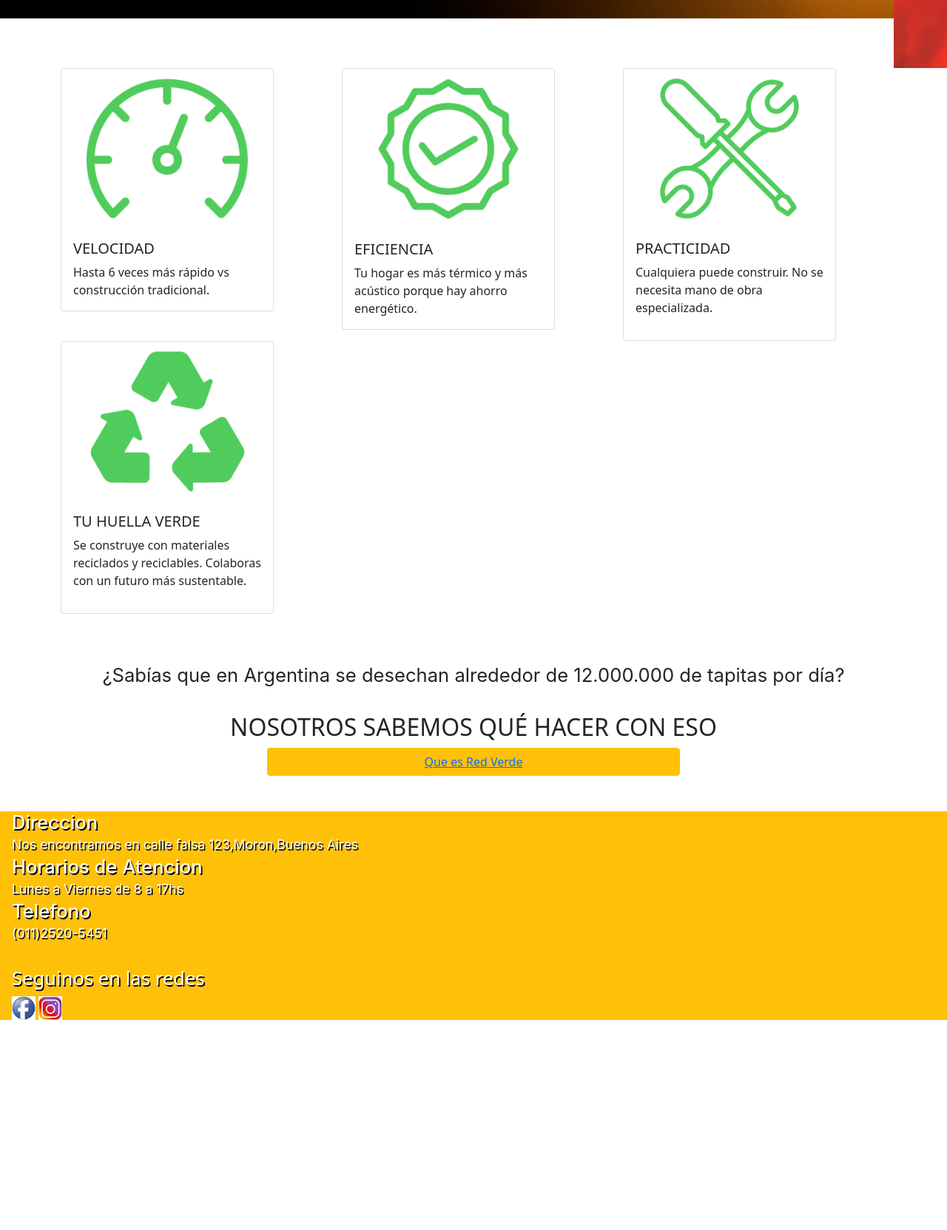
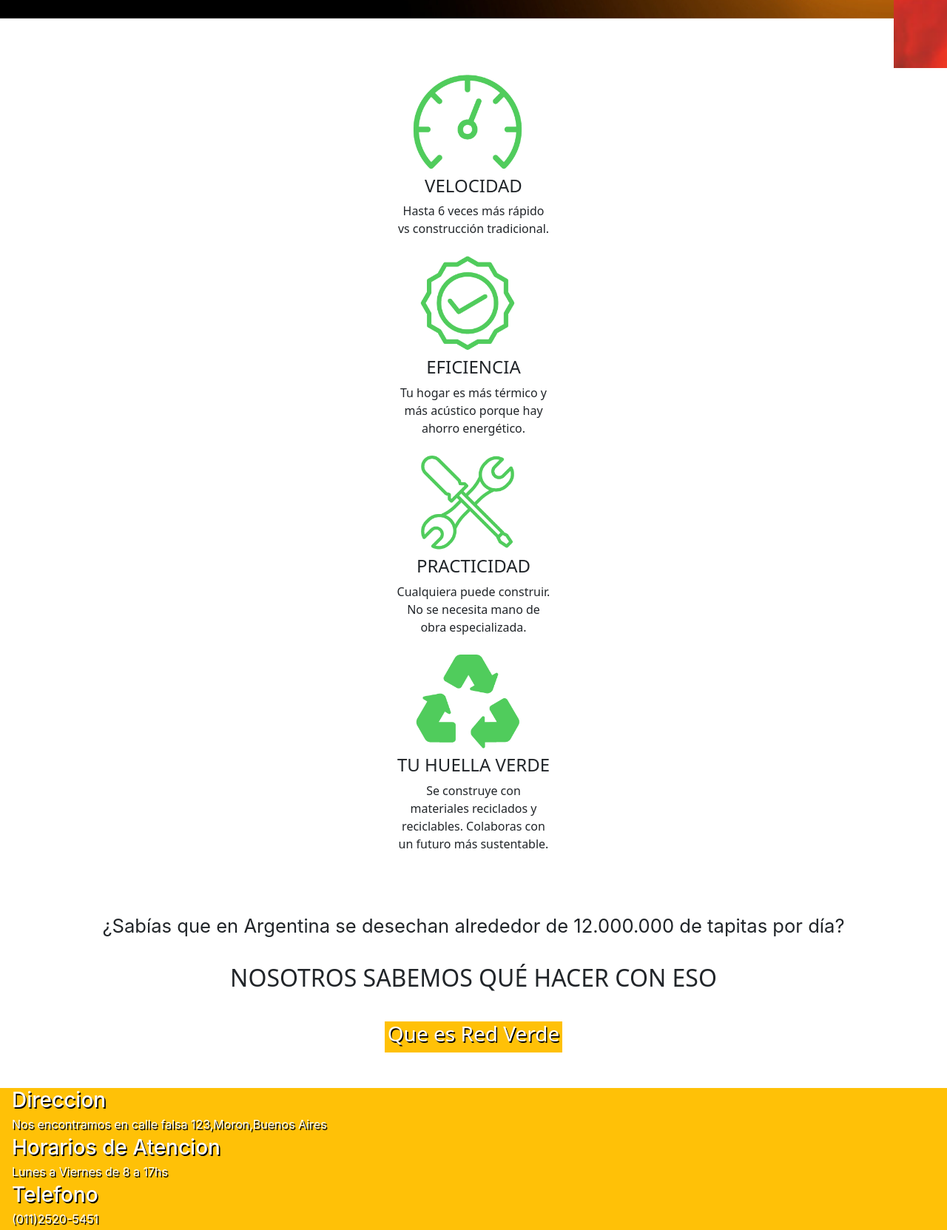
Before and after one commit to EliasJoelArrua/Red-Verde-Arrua-Elias, a plain HTML site: page index.html in a window 1280 px wide. Shown: the part 830-2493 px from the top of the page at 74% size. Before the commit the page ends 2209 px from the top, so only its background shows below. Drawn offline with nearby package versions, Linux system fonts and the light colour scheme.

Commit message:
Cambios 22/08

```diff
--- a/css/styles.css
+++ b/css/styles.css
@@ -4,9 +4,29 @@
     box-sizing: border-box;
 }
 /*INICIO*/
+.section-beneficios{
+    display: flex;
+    flex-direction: column;
+    justify-content: space-evenly;
+}
+.section-beneficios__box{
+    width: 13rem;
+    align-self: center;
+    justify-content: center;
+}
+.section-beneficios__box__img{
+    width: 12rem;
+}
+.section-beneficios__box__title{
+    text-align: center;
+}
+.section-beneficios__box__text{
+    text-align: center;
+}
 .atajo-RedVerde{
     display: flex;
     flex-direction: column;
+    justify-content: center;
 }
 .atajo-RedVerde__1{
     margin-top: 4rem;
@@ -18,35 +38,55 @@
     margin-top: 1rem;
     text-align: center;
 }
-.footer1{
-    margin-top: 3rem;
+.box-Boton{
+    display: flex;
+    flex-direction: row;
+    justify-content: center;
+}
+.boton-Link{
+    width: 15rem;
+    margin: 2rem;
+    text-align: center;
     background-color: #ffc107;
-    width: auto;
+    text-decoration: none;
+    color: white;
+    text-shadow: black 0.1rem 0.1rem;
+    transition: color 1s background-color 1s ;
 }
-.footer__1{
+.boton-Link:hover{
+    color: white;
+    background-color: #ffc107cc;
+}
+.footer{
+    display: flex;
+    flex-direction: column;
+    margin-top: 1rem;
+    background-color: #ffc107;
+}
+.footer__Box{
+    margin-left: 1rem;
+}
+.footer__Box__1{
+    margin-bottom: 0.2rem;
     text-shadow: rgb(0, 0, 0) 0.1rem 0.1rem;
     color: rgb(253, 252, 252);
     font-family: -apple-system, BlinkMacSystemFont, 'Segoe UI', Roboto, Oxygen, Ubuntu, Cantarell, 'Open Sans', 'Helvetica Neue', sans-serif;
-    margin-left: 1rem;
-    margin-bottom: 0.1rem;
 }
-.footer__2{
+.footer__Box__2{
+    margin-bottom: 0.2rem;
     text-shadow: rgb(5, 5, 5) 0.1rem 0.1rem;
     color: rgb(253, 253, 253);
     font-family: -apple-system, BlinkMacSystemFont, 'Segoe UI', Roboto, Oxygen, Ubuntu, Cantarell, 'Open Sans', 'Helvetica Neue', sans-serif;
+}
+.footer__Redes{
     margin-left: 1rem;
-    margin-bottom: 0.1rem;
+    margin-top: 0.2rem;
 }
-.redes{
-    margin-top: 2rem;
-    margin-left: 1rem;
-}
-.redes__1{
+.footer__Redes__1{
     color:white;
     text-shadow: black 0.1rem 0.1rem;
-    margin-bottom: 0.5rem;
 }
-.redes__2{
+.Redes__2{
     width: 2rem;
 }
 
@@ -62,38 +102,32 @@
     text-shadow: black 0.1rem 0.1rem;
     padding: 1rem;
 }
-.footer1{
-    margin-top: 3rem;
-    background-color: #ffc107;
-    width: 100%;
+.section-ladrillos{
+    display: flex;
+    flex-direction: column;
+    justify-content: space-evenly;
+    width: auto;
 }
-.footer__1{
-    text-shadow: rgb(0, 0, 0) 0.1rem 0.1rem;
-    color: rgb(253, 252, 252);
-    font-family: -apple-system, BlinkMacSystemFont, 'Segoe UI', Roboto, Oxygen, Ubuntu, Cantarell, 'Open Sans', 'Helvetica Neue', sans-serif;
-    margin-left: 1rem;
-    margin-bottom: 0.1rem;
+.section-ladrillos__box{
+    width: 20rem;
+    align-self: center;
 }
-.footer__2{
-    text-shadow: rgb(5, 5, 5) 0.1rem 0.1rem;
-    color: rgb(253, 253, 253);
-    font-family: -apple-system, BlinkMacSystemFont, 'Segoe UI', Roboto, Oxygen, Ubuntu, Cantarell, 'Open Sans', 'Helvetica Neue', sans-serif;
-    margin-left: 1rem;
-    margin-bottom: 0.1rem;
+.section-ladrillos__box__img{
+    width: 15rem;
 }
-.redes{
-    margin-top: 2rem;
-    margin-left: 1rem;
+.section-ladrillos__box__title{
+    text-align: center;
+    width: 15rem;
+    font-size: 1.2rem;
 }
-.redes__1{
-    color:white;
-    text-shadow: black 0.1rem 0.1rem;
-    margin-bottom: 0.5rem;
+.section-ladrillos__box__text{
+    font-size: 1.2rem;
+    text-align: center;
+    width: 15rem;
 }
-.redes__2{
-    width: 2rem;
-}
+
 /*QUIENES SOMOS*/
+
 .quienessomos{
     display: flex;
     flex-direction: column;
@@ -130,37 +164,7 @@
     padding-top: 1rem;
     margin: 1rem;
 }
-.footer1{
-    margin-top: 3rem;
-    background-color: #ffc107;
-    width: 100%;
-}
-.footer__1{
-    text-shadow: rgb(0, 0, 0) 0.1rem 0.1rem;
-    color: rgb(253, 252, 252);
-    font-family: -apple-system, BlinkMacSystemFont, 'Segoe UI', Roboto, Oxygen, Ubuntu, Cantarell, 'Open Sans', 'Helvetica Neue', sans-serif;
-    margin-left: 1rem;
-    margin-bottom: 0.1rem;
-}
-.footer__2{
-    text-shadow: rgb(5, 5, 5) 0.1rem 0.1rem;
-    color: rgb(253, 253, 253);
-    font-family: -apple-system, BlinkMacSystemFont, 'Segoe UI', Roboto, Oxygen, Ubuntu, Cantarell, 'Open Sans', 'Helvetica Neue', sans-serif;
-    margin-left: 1rem;
-    margin-bottom: 0.1rem;
-}
-.redes{
-    margin-top: 2rem;
-    margin-left: 1rem;
-}
-.redes__1{
-    color:white;
-    text-shadow: black 0.1rem 0.1rem;
-    margin-bottom: 0.5rem;
-}
-.redes__2{
-    width: 2rem;
-}
+
 /*QUE ES RED VERDE*/
 
 .que-Es-RedVerde{
@@ -176,18 +180,36 @@
     font-size: 1.2rem;
     text-align: center;
 }
-.atajo-Productos{
-    border: #89d631 solid 0.1rem;
+.link-productos{
+    text-decoration: none;
     color: white;
-    text-shadow: black 0.1rem 0.2rem;
+}
+.section-QueEsRV{
+    display: flex;
+    flex-direction: column;
+    justify-content: space-evenly;
+}
+.queEsRV-Title{
     text-align: center;
-    font-size: 1rem;
-    height: 4rem;
-    width: 10rem;
-    padding: 0.8rem;
-    background: linear-gradient(#89d631,white);
-    margin: 3rem 6rem 3rem 6rem;
+    margin: 1rem;
 }
+.section-QueEsRV__box{
+    align-self: center;
+    width: 20rem;
+    margin: 1rem;
+}
+.section-QueEsRV__box__img{
+    width: 20rem;
+}
+.section-QueEsRV__box__title{
+    width: 20rem;
+    text-align: center;
+}
+.section-QueEsRV__box__text{
+    width: 20rem;
+    text-align: center;
+}
+
 /*RECICLAR CON NOSOTROS*/
 
 .titulo-reciclarconnosotros{
@@ -202,10 +224,12 @@
     font-family: -apple-system, BlinkMacSystemFont, 'Segoe UI', Roboto, Oxygen, Ubuntu, Cantarell, 'Open Sans', 'Helvetica Neue', sans-serif;
     background-color:#ffc107;
 }
-.foto-reciclando{
-    width: 20rem;
-    height: 15rem;
-    margin: 1rem;
+.section-reciclar{
+    display: flex;
+    flex-direction: column;
+}
+.section-reciclar__text{
+    font-size: 1.2rem;
 }
 .contacto{
     margin: 1.6rem;
@@ -216,6 +240,28 @@
     font-family: -apple-system, BlinkMacSystemFont, 'Segoe UI', Roboto, Oxygen, Ubuntu, Cantarell, 'Open Sans', 'Helvetica Neue', sans-serif;
     font-size: 1.5rem;
     line-height: 1.6rem;
+    margin: 1.6rem;
+}
+/*CONTACTO*/
+.contacto-Title{
+    margin-top: 0.5rem;
+    margin-bottom: 0.5rem;
+    background-color: #ffc107;
+    height: 5rem;
+}
+.contacto-Title__1{
+    text-align: center;
+    color: white;
+    text-shadow: black 0.1rem 0.1rem;
+    padding: 1rem;
+}
+.contacto-Box{
+    margin: 1.6rem;
+}
+.contacto-2{
+    display: flex;
+    flex-direction: column;
+    justify-content: space-evenly;
     margin: 1.6rem;
 }
 
--- a/index.html
+++ b/index.html
@@ -35,6 +35,9 @@
             <li class="nav-item">
               <a class="nav-link" href="reciclarConNosotros.html">Reciclar con nosotros</a>
             </li>
+            <li class="nav-item">
+              <a class="nav-link" href="contacto.html">Contacto</a>
+            </li>
         </div>
       </div>
     </nav>
@@ -51,72 +54,48 @@
         </div>
       </div>
     </div>
-    <div class="container">
-      <div class="row">
-        <div class="col-sm">
-          <div class="card" style="width: 18rem;">
-            <img src="imagenes/ico-velocidad.png" class="card-img-top" alt="...">
-            <div class="card-body">
-              <h5 class="card-title">VELOCIDAD</h5>
-              <p class="card-text">Hasta 6 veces más rápido vs construcción tradicional.</p>
-            </div>
-          </div>
-        </div>
-        <div class="col-sm">
-          <div class="card" style="width: 18rem;">
-            <img src="imagenes/ico-eficiencia.png" class="card-img-top" alt="...">
-            <div class="card-body">
-              <h5 class="card-title">EFICIENCIA</h5>
-              <p class="card-text">Tu hogar es más térmico y más acústico porque hay ahorro energético.</p>
-            </div>
-          </div>
-        </div>
-        <div class="col-sm">
-          <div class="card" style="width: 18rem;">
-            <img src="imagenes/ico-practicidad.png" class="card-img-top" alt="">
-            <div class="card-body">
-              <h5 class="card-title">PRACTICIDAD</h5>
-              <p>Cualquiera puede construir. No se necesita mano de obra especializada.</p>
-            </div>
-          </div>
-        </div>
-        <div class="col-sm">
-          <div class="card" style="width: 18rem;">
-            <img src="imagenes/ico-huella-verde.png" alt="">
-            <div class="card-body">
-              <h5>TU HUELLA VERDE</h5>
-              <p>Se construye con materiales reciclados y reciclables. Colaboras con un futuro más sustentable.</p>
-            </div>
-          </div>
-        </div>
+    <section class="section-beneficios">
+      <div class="section-beneficios__box">
+        <img class="section-beneficios__box__img" src="imagenes/ico-velocidad.png" alt="">
+        <h4 class="section-beneficios__box__title">VELOCIDAD</h4>
+        <p class="section-beneficios__box__text">Hasta 6 veces más rápido vs construcción tradicional.</p>
       </div>
-    </div>
+      <div class="section-beneficios__box">
+        <img class="section-beneficios__box__img"  src="imagenes/ico-eficiencia.png" alt="">
+        <h4 class="section-beneficios__box__title">EFICIENCIA</h4>
+        <p class="section-beneficios__box__text">Tu hogar es más térmico y más acústico porque hay ahorro energético.</p>
+      </div>
+      <div class="section-beneficios__box">
+        <img class="section-beneficios__box__img"  src="imagenes/ico-practicidad.png" alt="">
+        <h4 class="section-beneficios__box__title">PRACTICIDAD</h4>
+        <p class="section-beneficios__box__text">Cualquiera puede construir. No se necesita mano de obra especializada.</p>
+      </div>
+      <div class="section-beneficios__box">
+        <img class="section-beneficios__box__img"  src="imagenes/ico-huella-verde.png" alt="">
+        <h4 class="section-beneficios__box__title">TU HUELLA VERDE</h4>
+        <p class="section-beneficios__box__text">Se construye con materiales reciclados y reciclables. Colaboras con un futuro más sustentable.</p>
+      </div>
+    </section>
     <div class="atajo-RedVerde">
       <p class="atajo-RedVerde__1">¿Sabías que en Argentina se desechan alrededor de 12.000.000 de tapitas por día?</p>
       <h3 class="atajo-RedVerde__2">NOSOTROS SABEMOS QUÉ HACER CON ESO</h3>
-      <div class="container">
-        <div class="d-grid gap-2 col-6 mx-auto">
-          <div type="button" class="btn btn-warning btn-md">
-            <a href="queEsRedVerde.html">Que es Red Verde</a>
-          </div>
-        </div>
+      <div class="box-Boton">
+        <a class="boton-Link" href="queEsRedVerde.html"><h3>Que es Red Verde</h3></a>
       </div>
     </div>
-    <footer class="footer1">
-      <div class="row">
-        <div class="col-6">
-          <h3 class="footer__1">Direccion</h3>
-          <p class="footer__2">Nos encontramos en calle falsa 123,Moron,Buenos Aires</p>
-          <h3 class="footer__1">Horarios de Atencion</h3>
-          <p class="footer__2">Lunes a Viernes de 8 a 17hs</p>
-          <h3 class="footer__1">Telefono</h3>
-          <p class="footer__2">(011)2520-5451</p>
-          <div class="redes">
-            <h3 class="redes__1">Seguinos en las redes</h3>
-            <img class="redes__2" src="imagenes/facebook.jpg" alt="">
-            <img class="redes__2" src="imagenes/instagram.jpg" alt="">
-          </div>
-        </div>
+    <footer class="footer">
+      <div class="footer__Box">
+        <h3 class="footer__Box__1">Direccion</h3>
+        <p class="footer__Box__2">Nos encontramos en calle falsa 123,Moron,Buenos Aires</p>
+        <h3 class="footer__Box__1">Horarios de Atencion</h3>
+        <p class="footer__Box__2">Lunes a Viernes de 8 a 17hs</p>
+        <h3 class="footer__Box__1">Telefono</h3>
+        <p class="footer__Box__2">(011)2520-5451</p>
+      </div>
+      <div class="footer__Redes">
+        <h3 class="footer__Redes__1">Seguinos en las redes</h3>
+        <img class="Redes__2" src="imagenes/facebook.jpg" alt="">
+        <img class="Redes__2" src="imagenes/instagram.jpg" alt="">
       </div>
     </footer>
   </body>
```
Also changed, not shown: contacto.html (added, +94 -0 lines), productos.html (+42 -58 lines), queEsRedVerde.html (+65 -12 lines), quienesSomos.html (+19 -12 lines), reciclarConNosotros.html (+20 -23 lines), imagenes/ico-ac.png (added), imagenes/ico-adaptabilidad.png (added), imagenes/ico-atermico.png (added), imagenes/ico-autogestionable.png (added), imagenes/ico-durabilidad.png (added), imagenes/ico-ecologico.png (added), imagenes/ico-impermeable.png (added), imagenes/ico-liviano.png (added), imagenes/ico-precision.png (added).
